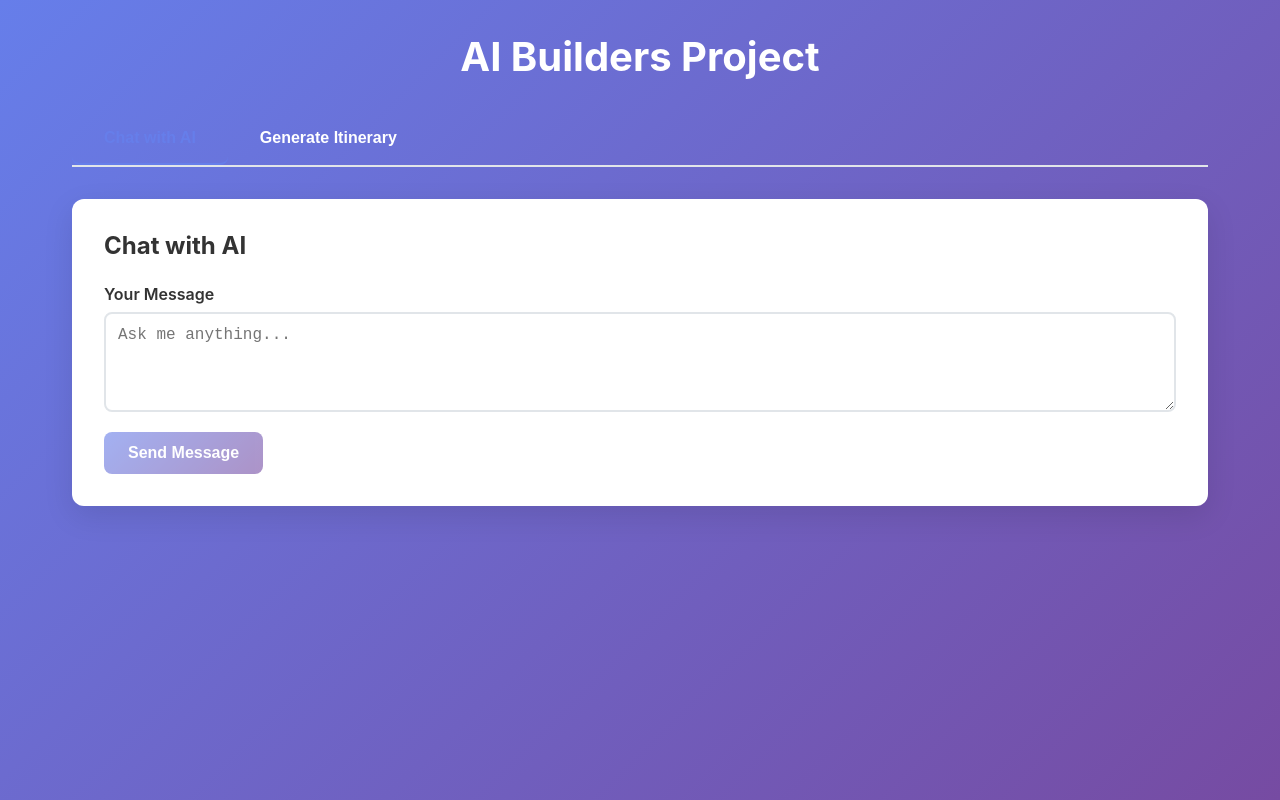
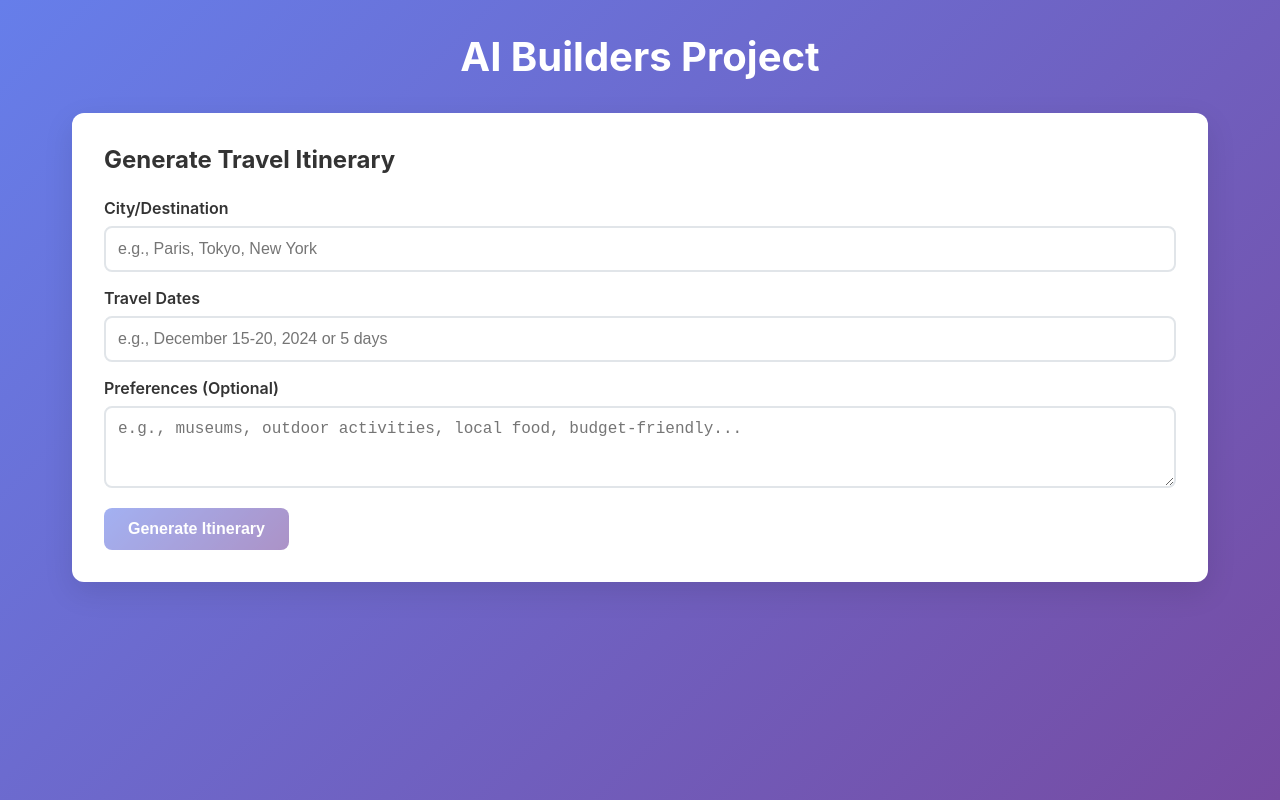
Before and after one commit to miguel-vila/ai-builders-week-2, a React (Vite) app in the folder frontend/: page / in a window 1280 px wide. Built offline with nearby package versions, Linux system fonts and the light colour scheme.

Commit message:
cb: remove

```diff
--- a/frontend/src/App.tsx
+++ b/frontend/src/App.tsx
@@ -1,14 +1,5 @@
 import React, { useState } from 'react';
 import axios from 'axios';
-
-interface ChatResponse {
-  response: string;
-  usage?: {
-    prompt_tokens: number;
-    completion_tokens: number;
-    total_tokens: number;
-  };
-}
 
 interface ItineraryActivity {
   activity: string;
@@ -32,38 +23,13 @@ interface ItineraryResponse {
 }
 
 function App() {
-  const [activeTab, setActiveTab] = useState<'chat' | 'itinerary'>('chat');
   const [loading, setLoading] = useState(false);
-
-  // Chat state
-  const [message, setMessage] = useState('');
-  const [chatResponse, setChatResponse] = useState<ChatResponse | null>(null);
 
   // Itinerary state
   const [city, setCity] = useState('');
   const [dates, setDates] = useState('');
   const [preferences, setPreferences] = useState('');
   const [itineraryResponse, setItineraryResponse] = useState<ItineraryResponse | null>(null);
-
-  const handleChat = async (e: React.FormEvent) => {
-    e.preventDefault();
-    if (!message.trim()) return;
-
-    setLoading(true);
-    setChatResponse(null);
-
-    try {
-      const response = await axios.post('/api/chat', {
-        message: message.trim()
-      });
-      setChatResponse(response.data);
-    } catch (error) {
-      console.error('Chat error:', error);
-      setChatResponse({ response: 'Error: Failed to get response from AI' });
-    } finally {
-      setLoading(false);
-    }
-  };
 
   const handleItinerary = async (e: React.FormEvent) => {
     e.preventDefault();
@@ -98,58 +64,7 @@ function App() {
         AI Builders Project
       </h1>
 
-      <div className="tabs">
-        <button
-          className={`tab ${activeTab === 'chat' ? 'active' : ''}`}
-          onClick={() => setActiveTab('chat')}
-        >
-          Chat with AI
-        </button>
-        <button
-          className={`tab ${activeTab === 'itinerary' ? 'active' : ''}`}
-          onClick={() => setActiveTab('itinerary')}
-        >
-          Generate Itinerary
-        </button>
-      </div>
-
-      {activeTab === 'chat' && (
-        <div className="card">
-          <h2 style={{ marginBottom: '1.5rem', color: '#333' }}>Chat with AI</h2>
-          <form onSubmit={handleChat}>
-            <div className="input-group">
-              <label htmlFor="message">Your Message</label>
-              <textarea
-                id="message"
-                value={message}
-                onChange={(e) => setMessage(e.target.value)}
-                placeholder="Ask me anything..."
-                rows={4}
-                required
-              />
-            </div>
-            <button type="submit" disabled={loading || !message.trim()}>
-              {loading ? 'Thinking...' : 'Send Message'}
-            </button>
-          </form>
-
-          {loading && <div className="loading">AI is thinking...</div>}
-
-          {chatResponse && (
-            <div className="response">
-              <strong>AI Response:</strong>\n\n{chatResponse.response}
-              {chatResponse.usage && (
-                <div style={{ marginTop: '1rem', fontSize: '0.9rem', color: '#666' }}>
-                  Tokens used: {chatResponse.usage.total_tokens} (prompt: {chatResponse.usage.prompt_tokens}, completion: {chatResponse.usage.completion_tokens})
-                </div>
-              )}
-            </div>
-          )}
-        </div>
-      )}
-
-      {activeTab === 'itinerary' && (
-        <div className="card">
+      <div className="card">
           <h2 style={{ marginBottom: '1.5rem', color: '#333' }}>Generate Travel Itinerary</h2>
           <form onSubmit={handleItinerary}>
             <div className="input-group">
@@ -239,7 +154,6 @@ function App() {
             </div>
           )}
         </div>
-      )}
     </div>
   );
 }
```
Also changed, not shown: 1 other file (tests, documents, lock files or other folders).
